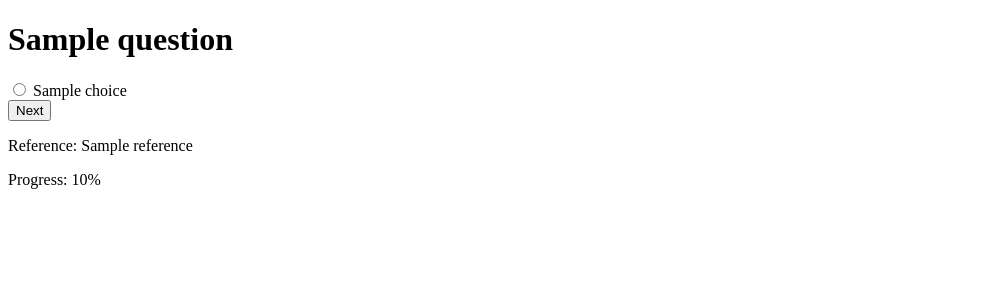
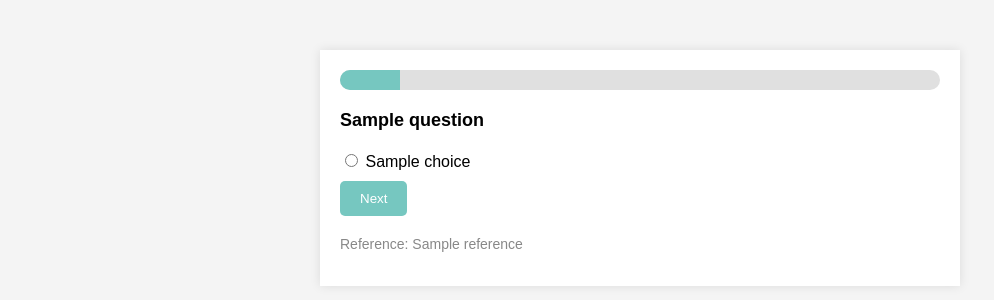
Before and after one commit to takaakikotera/spermagazine, a Flask app: template templates/question.html in a window 1280 px wide. Shown: the top 300 px of the page, without its empty margins (0-994 px from the left). Run offline with Flask 3, Linux system fonts and the light colour scheme; the template is opened without the code that fills it: most values are stand-ins (such as "Sample title", 1, 10 or a date in 2020); parts of the project's set-up code (start-up, migrations or seed data) failed here and were passed over.

Commit message:
Add CSS styling and improve question page design

```diff
--- /dev/null
+++ b/static/style.css
@@ -0,0 +1,59 @@
+body {
+    font-family: Arial, sans-serif;
+    background-color: #f4f4f4;
+    margin: 0;
+    padding: 0;
+}
+
+.container {
+    width: 100%;
+    max-width: 600px;
+    margin: 50px auto;
+    background-color: #fff;
+    padding: 20px;
+    box-shadow: 0 0 10px rgba(0, 0, 0, 0.1);
+}
+
+.progress-bar {
+    background-color: #e0e0e0;
+    border-radius: 13px;
+    overflow: hidden;
+    margin-bottom: 20px;
+}
+
+.progress {
+    height: 20px;
+    background-color: #76c7c0;
+}
+
+.question-box {
+    text-align: left;
+}
+
+.question-box h1 {
+    font-size: 18px;
+    margin-bottom: 20px;
+}
+
+.question-box form div {
+    margin-bottom: 10px;
+}
+
+.question-box form button {
+    background-color: #76c7c0;
+    color: #fff;
+    border: none;
+    padding: 10px 20px;
+    cursor: pointer;
+    border-radius: 5px;
+}
+
+.question-box form button:hover {
+    background-color: #64b3ac;
+}
+
+.reference {
+    margin-top: 20px;
+    font-size: 14px;
+    color: #888;
+}
--- a/templates/question.html
+++ b/templates/question.html
@@ -4,8 +4,14 @@
     <meta charset="UTF-8">
     <meta name="viewport" content="width=device-width, initial-scale=1.0">
     <title>Question</title>
+    <link rel="stylesheet" href="{{ url_for('static', filename='style.css') }}">
 </head>
 <body>
+    <div class="container">
+        <div class="progress-bar">
+            <div class="progress" style="width: {{ progress }}%;"></div>
+        </div>
+        <div class="question-box">
             <h1>{{ question }}</h1>
             {% with messages = get_flashed_messages() %}
                 {% if messages %}
@@ -25,9 +31,11 @@
                 {% endfor %}
                 <button type="submit">Next</button>
             </form>
-    <div>
+            <div class="reference">
                 <p>Reference: {{ reference }}</p>
-        <p>Progress: {{ progress }}%</p>
             </div>
+        </div>
+    </div>
+    <script src="{{ url_for('static', filename='script.js') }}"></script>
 </body>
 </html>
```
Lines whose indentation alone changed are shown as unchanged.
